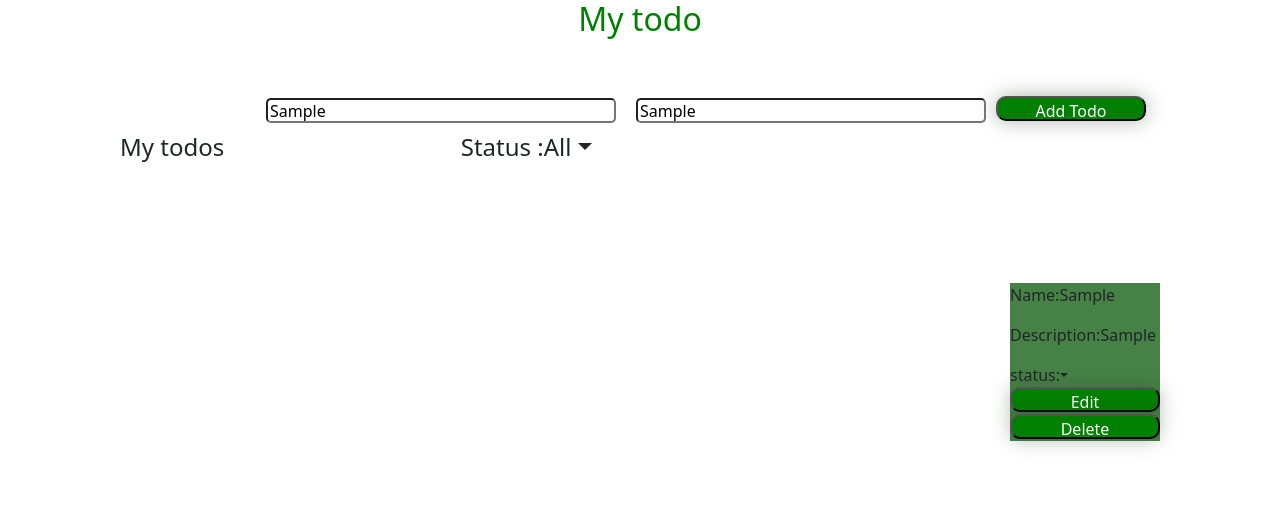
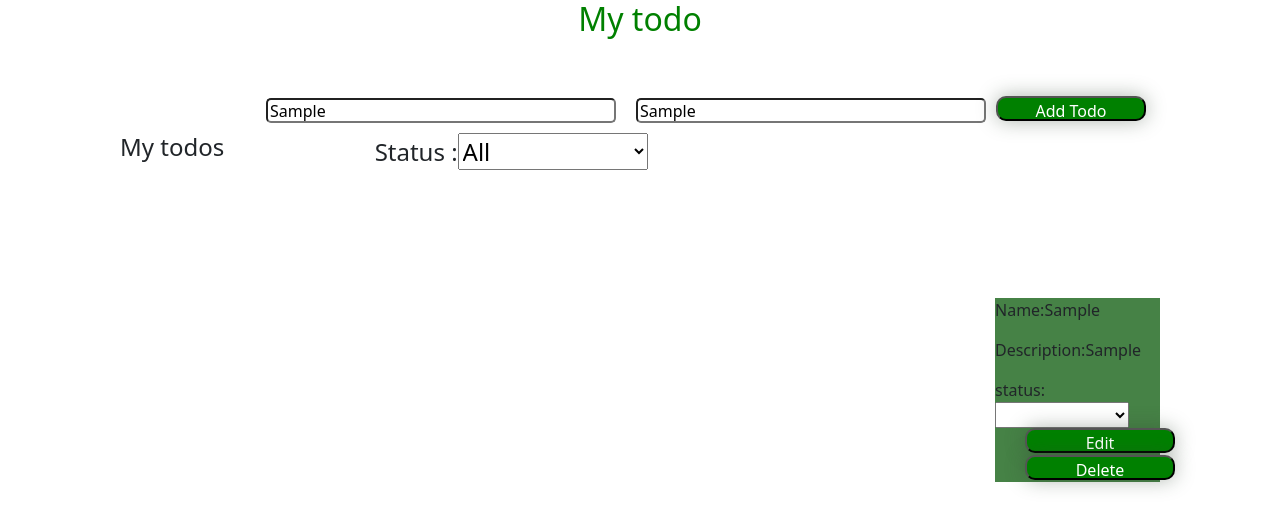
Before and after one commit to Nivash23/webtasks, a React (Vite) app: page / in a window 1280 px wide. Both pictures are taken after typing "Sample", "Sample" into the empty fields and a click on the button "Add Todo". Shown: the top 528 px of the page. Built offline with nearby package versions, Linux system fonts and the light colour scheme.

Commit message:
updating

```diff
--- a/src/App.css
+++ b/src/App.css
@@ -44,6 +44,9 @@ input{
 #cards{
   list-style: none;
 }
+#buttons{
+  margin-left: 30px;
+}
 @media(max-width:450px)
 {
   #userInteraction{
@@ -82,16 +85,18 @@ input{
   margin-left: 10px;
   margin-right: 50px;
 }
-#status{
+#status,p{
   display:none;
 }
 #edit{
   display:none;
   background-color: rgb(44, 186, 44);
+  width:30px;
 }
 #delete{
   display:none;
   background-color: rgb(160, 49, 49);
+  width:30px;
 
 }
 #buttons{
@@ -100,4 +105,7 @@ input{
 #cards{
   list-style: none;
 }
+li{
+  cursor: pointer;
 }
+}
--- a/src/App.jsx
+++ b/src/App.jsx
@@ -35,8 +35,22 @@ function App() {
 
 
 
+
       setData(false);
   }
+  function setstatus1()
+  {
+    let stats = document.getElementById('sts');
+    stats.innerText = `completed`;
+
+  }
+  function setstatus2()
+  {
+    let stats = document.getElementById('sts');
+    stats.innerText = `status : Not completed`;
+
+  }
+
   // let name = document.getElementById('name');
   // let description = document.getElementById('descript');
   // let todoname = name.value;
@@ -53,13 +67,14 @@ function App() {
       </div>
      <div id='datas'>
         <h4>My todos</h4>
-        <h4>Status :<span class='dropdown-toggle' data-bs-toggle='dropdown'>All
+        <h4>Status :<span>
+          <select>
+            <option>All</option>
+            <option>completed</option>
+            <option>Not completed</option>
+          </select>
         </span>
-        <ul class='dropdown-menu'>
-          <li> <a class='dropdown-item' href='#'>completed</a></li>
-          <li> <a class='dropdown-item' href='#'>Not completed</a></li>
 
-          </ul>
         </h4>
         <ul id='cards'>
           <li>
@@ -67,11 +82,16 @@ function App() {
         <div id='database'>
           <p id='username'></p>
          <p id='description'></p>
-        <p id='status'>status:<span  class='dropdown-toggle' data-bs-toggle='dropdown'></span>
-          <ul class='dropdown-menu'>
-            <li> <a class='dropdown-item' href='#'></a>completed</li>
-            <li> <a class='dropdown-item' href='#'></a>Not completed</li>
-          </ul></p>
+              <div id='status'>status: <span>
+
+                <select>
+
+
+              <option></option>
+              <option>completed</option>
+              <option>Not completed</option>
+         </select>
+              </span></div>
          <div id='buttons'>
            <button id='edit'  type='button'>Edit</button>
                 <button id='delete' type='button'>Delete</button>
```
Lines whose indentation alone changed are shown as unchanged.
